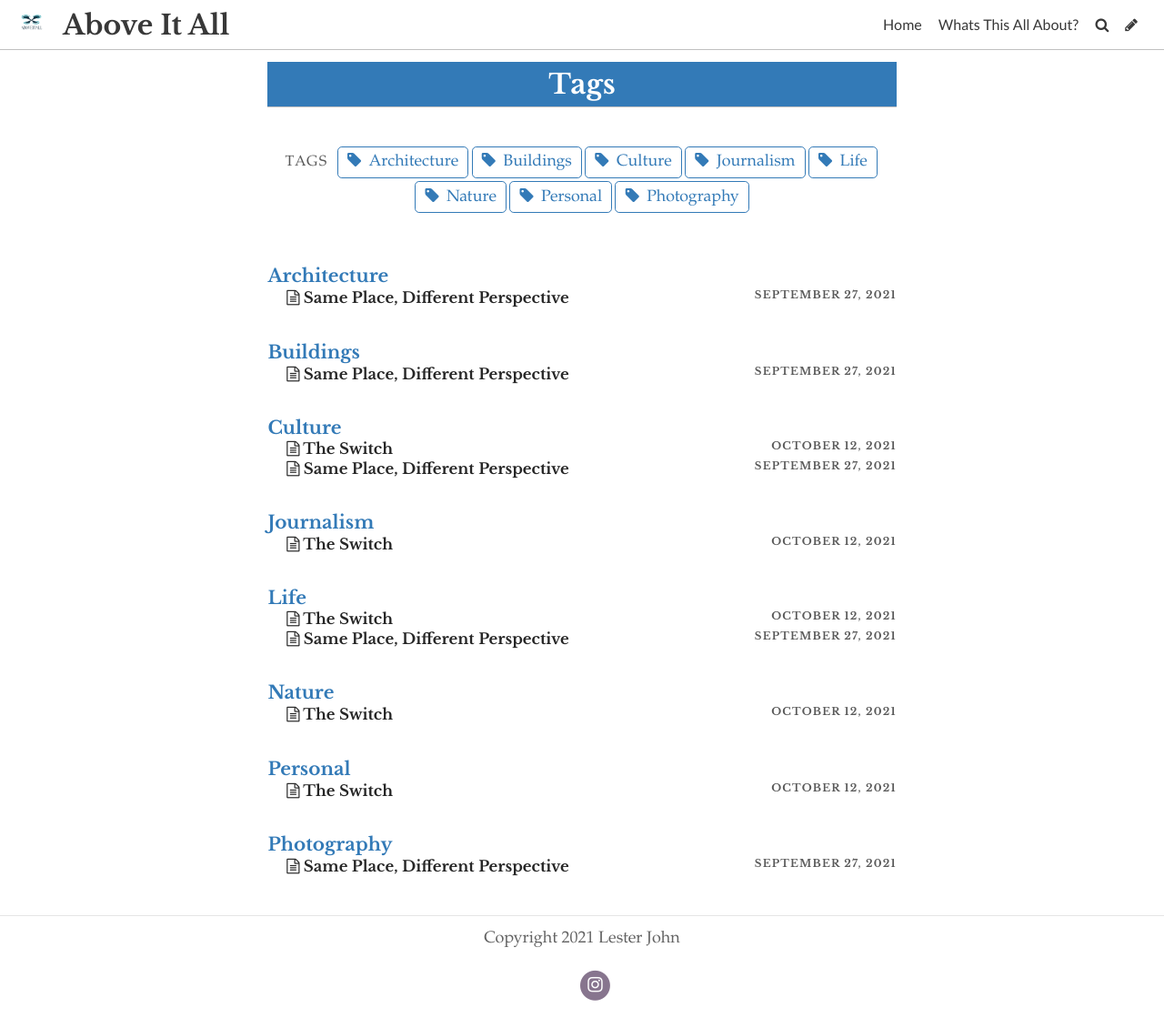
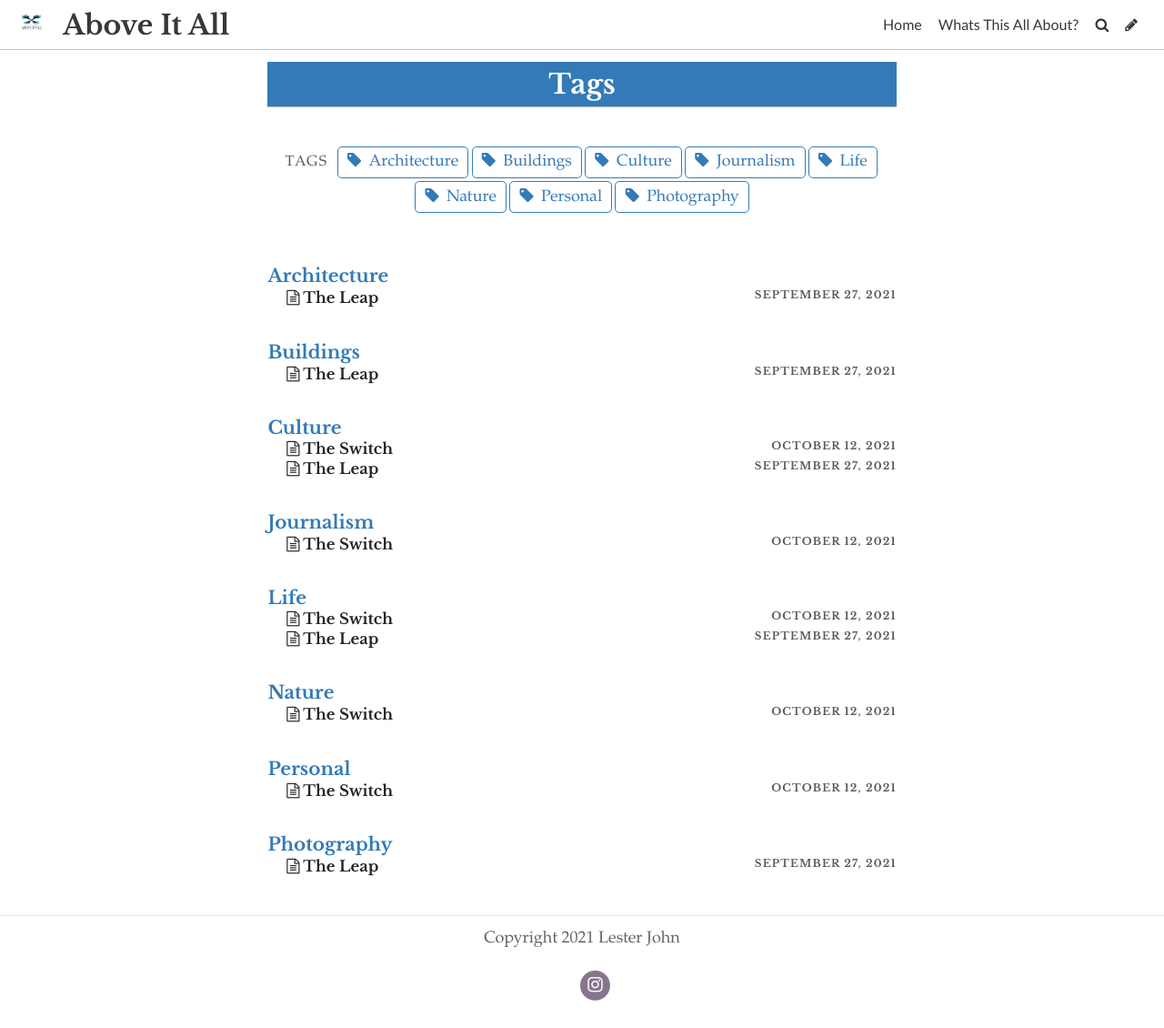
Before and after one commit to LJOHN15/emergence, a Jekyll site: the page built from pages/tags.md, in a window 1280 px wide and 1130 px high. Shown: the whole window at 91% size. Built offline with Jekyll 4.4.1, drawn with Linux system fonts in a browser that asks for light colours; some web fonts are replaced.

Commit message:
Update Post “2021-09-27-same-place-different-perspective”

```diff
--- a/_posts/2021-09-27-same-place-different-perspective.md
+++ b/_posts/2021-09-27-same-place-different-perspective.md
@@ -1,6 +1,6 @@
 ---
 layout: post
-title: Same Place, Different Perspective
+title: The Leap
 date: 2021-09-27T08:57:00.762Z
 image: ../uploads/deuce.jpg
 title_color: "#ffffff"
@@ -15,7 +15,7 @@ tags:
   - Culture
   - Life
 ---
-### Off To A Good Start?
+#### Off To A Good Start?
 
 To spend a lifetime in place, just to leave one Summer is no easy feat, especially when you have no real idea of what lies beyond your limited horizon. Sometimes though, our need for growth outweighs the space we have to attain it. Sometimes the thought of our stagnation quells the uncertainty of changing our surroundings. Sometimes the idea of what could be over the horizon is so much more satiating than what our current view has to offer.
 
```
